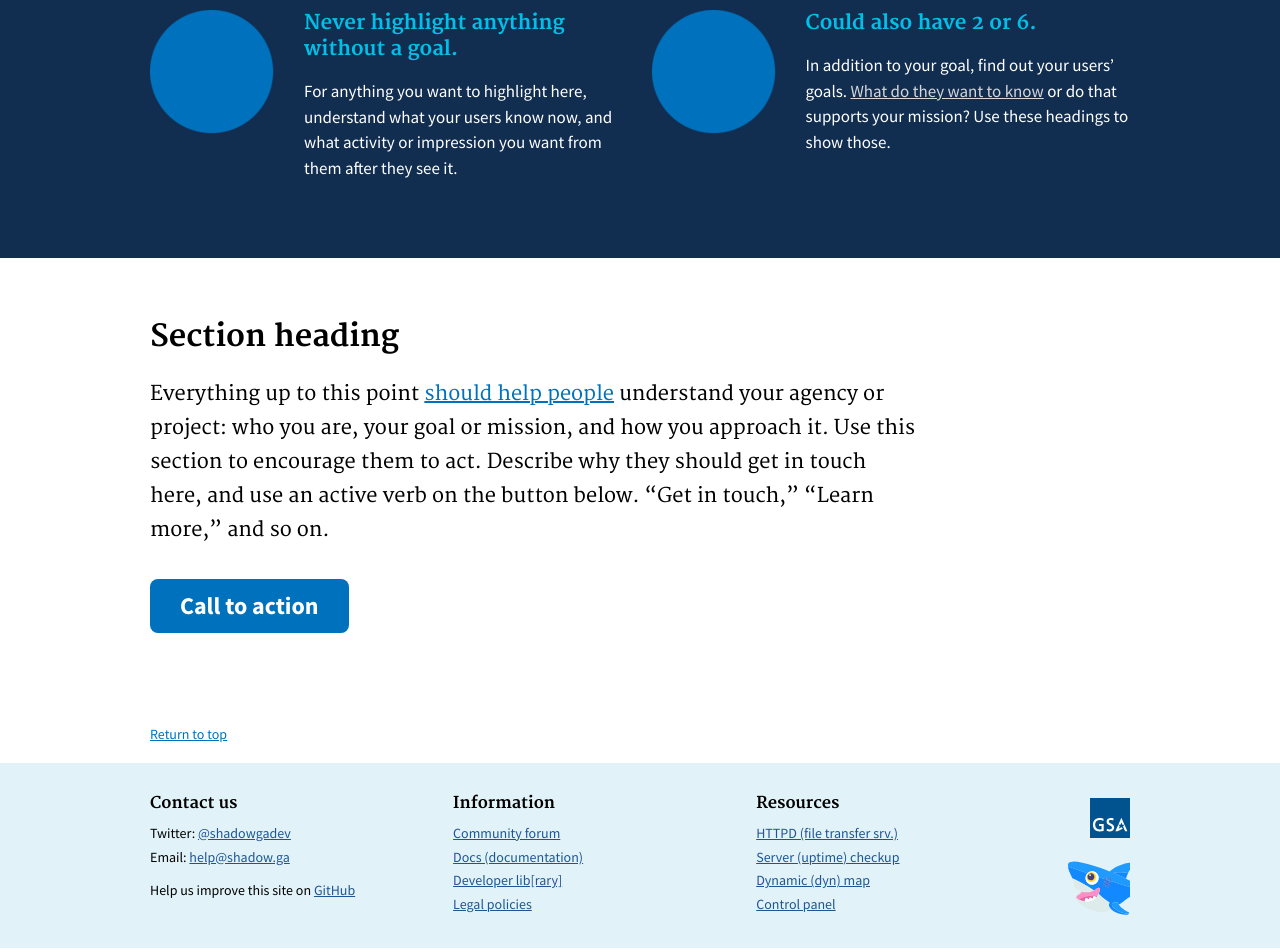
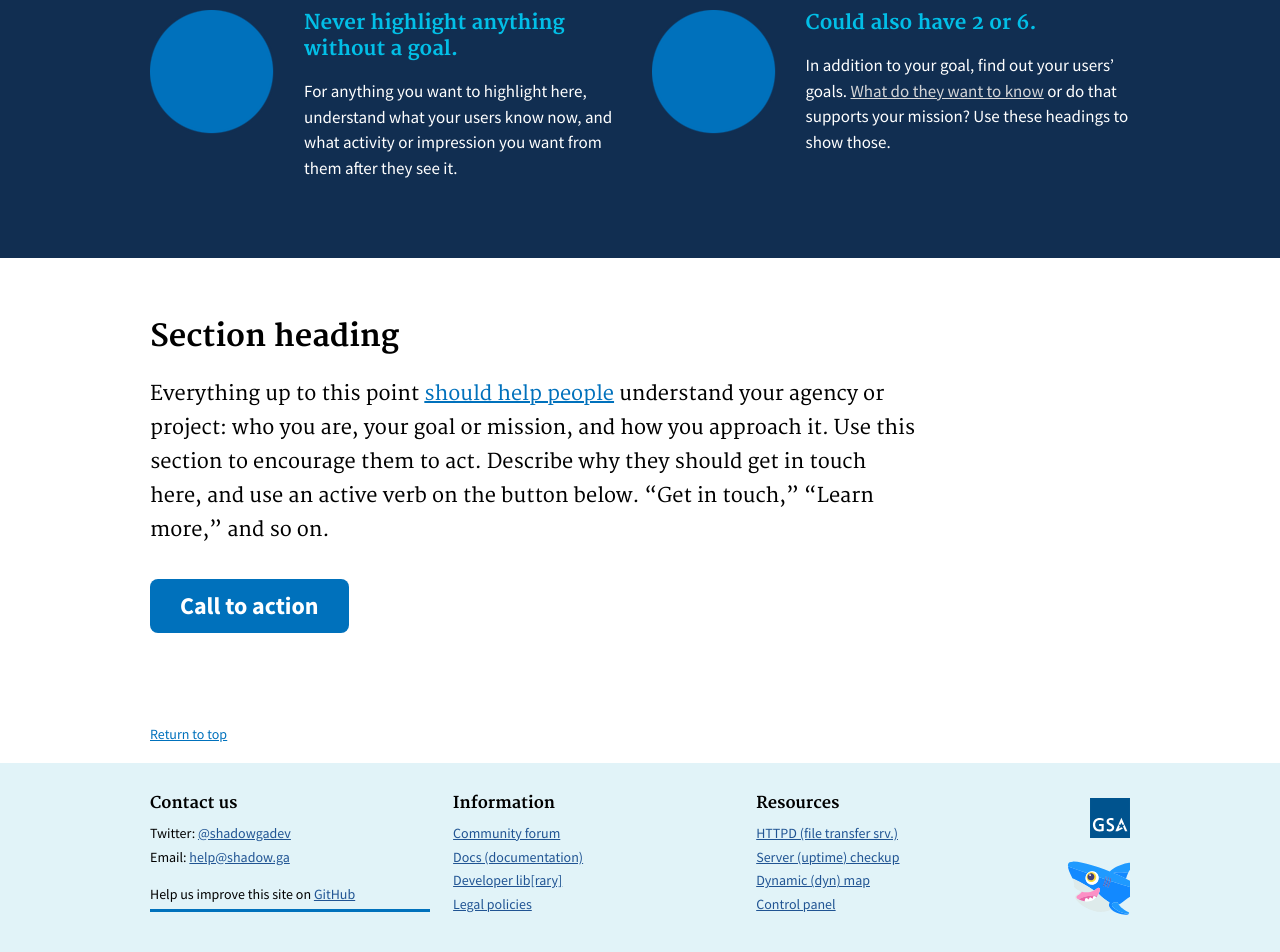
Before and after one commit to serrif/website, a Jekyll site: the page built from main/home.md, in a window 1280 px wide. Shown: the part 936-1888 px from the top of the page. Built offline with Jekyll 4.4.1, drawn with Linux system fonts in a browser that asks for light colours.

Commit message:
Update footer--small.html

```diff
--- a/_includes/components/footer--small.html
+++ b/_includes/components/footer--small.html
@@ -8,17 +8,17 @@
 
   <div class="usa-footer-secondary_section" style="background-color: #e1f3f8;">
     <div class="usa-grid">
-      <div class="usa-width-one-third" style="width: 28rem;">
+      <div class="usa-width-one-third" style="width: 28rem; margin-bottom: 1.8rem;">
         <h3 style="font-size: 1.6rem; padding-top: 1rem;">Contact us</h3>
         <ul class="usa-unstyled-list">
           <li style="line-height: 1.7;">Twitter: <a href="https://twitter.com/shadowgadev" style="color: #205493;">@shadowgadev</a></li>
           <li style="line-height: 1.7;">Email: <a href="mailto:help@shadow.ga" style="color: #205493;">help@shadow.ga</a></li>
         </ul>
         <ul class="usa-unstyled-list">
-          <li style="line-height: 1.7; padding-top: 1rem;">Help us improve this site on <a href="{{ site.repo }}/issues/new" style="color: #205493;">GitHub</a></li>
+          <li style="line-height: 3rem; padding-top: 1rem; border-bottom: 3px #0071bc solid;">Help us improve this site on <a href="{{ site.repo }}/issues/new" style="color: #205493;">GitHub</a></li>
         </ul>
       </div>
-      <div class="usa-width-one-third" style="width: 28rem;">
+      <div class="usa-width-one-third" style="width: 28rem; margin-bottom: 1.5rem;">
         <h3 style="font-size: 1.6rem; padding-top: 1rem;">Information</h3>
         <ul class="usa-unstyled-list">
           <li style="line-height: 1.7;"><a href="{{ site.baseurl }}/forum/" target="_blank" style="color: #205493;">Community forum</a></li>
@@ -27,7 +27,7 @@
           <li style="line-height: 1.7;"><a href="{{ site.baseurl }}/policies/" style="color: #205493;">Legal policies</a></li>
         </ul>
       </div>
-      <div class="usa-width-one-third" style="width: 28rem;">
+      <div class="usa-width-one-third" style="width: 28rem; margin-bottom: 1.5rem;">
         <h3 style="font-size: 1.6rem; padding-top: 1rem;">Resources</h3>
         <ul class="usa-unstyled-list">
           <li style="line-height: 1.7;"><a href="http://b.shadow.ga:27579/schematic/list" style="color: #205493;">HTTPD (file transfer srv.)</a></li>
```
